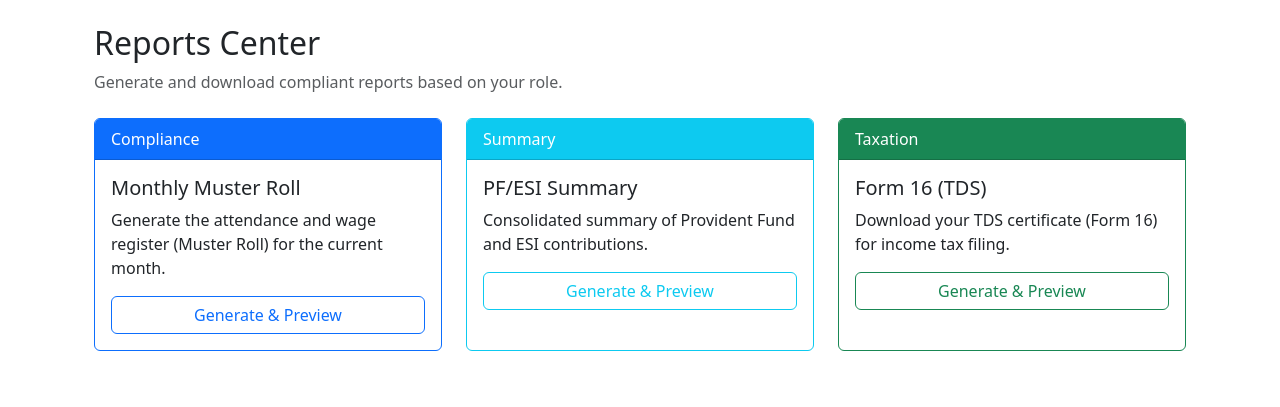
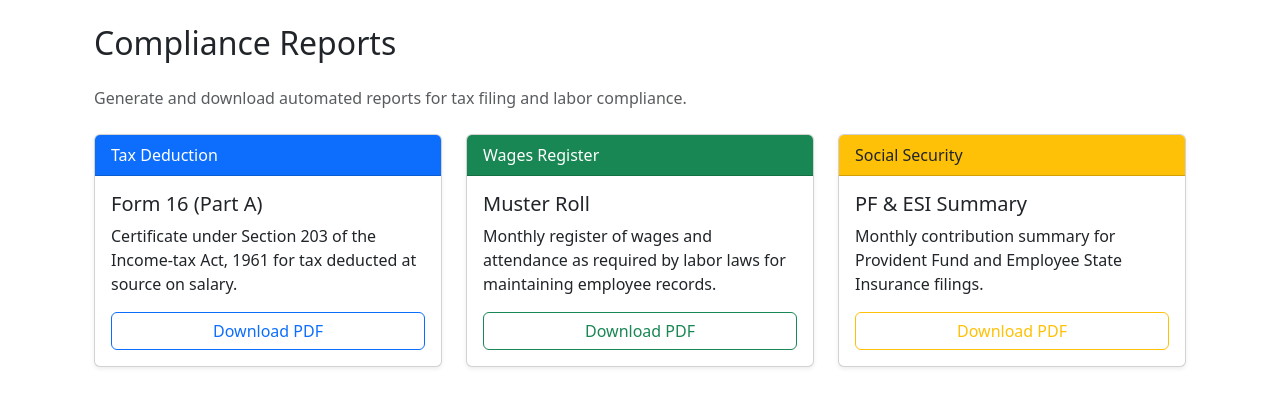
Before and after one commit to neeraj-kumar-756/hackathon-app, a Flask app: page /report in a window 1280 px wide. Shown: the part 56-463 px from the top of the page. Run offline with Flask 3, Linux system fonts and the light colour scheme; the visitor is signed in with stand-in values (Sample User, id 1); tables that the repository leaves empty hold one stand-in row (values such as "Sample post").

Commit message:
Add employee management features and generate compliance reports
- Implemented Form 16 generation for tax deduction certificates.
- Created Muster Roll and PF & ESI summary report generation.
- Enhanced Employee model with additional fields: PAN, UAN, PF number, ESI number, and department.
- Updated dashboard to display real-time statistics and compliance issues.
- Improved employee addition with AJAX support for better user experience.
- Added schema auto-update in run.py to ensure database compatibility with new fields.

```diff
--- a/app/models/model.py
+++ b/app/models/model.py
@@ -32,6 +32,11 @@ class Employee(db.Model):
     designation = db.Column(db.String(100), nullable=False)
     joining_date = db.Column(db.Date, nullable=False)
     basic_salary = db.Column(db.Float, nullable=False)
+    pan = db.Column(db.String(20), nullable=True)
+    uan = db.Column(db.String(20), nullable=True)
+    pf_number = db.Column(db.String(20), nullable=True)
+    esi_number = db.Column(db.String(20), nullable=True)
+    department = db.Column(db.String(50), nullable=True)
 
 class Payroll(db.Model):
     __tablename__ = 'payrolls'
@@ -41,6 +46,7 @@ class Payroll(db.Model):
     month = db.Column(db.String(20), nullable=False)
     year = db.Column(db.Integer, nullable=False)
     net_salary = db.Column(db.Float, nullable=False)
+    attendance_days = db.Column(db.Integer, default=0)
     generated_at = db.Column(db.DateTime, default=db.func.now())
 
     employee = db.relationship('Employee', backref=db.backref('payrolls', lazy=True))
--- a/app/routes/report.py
+++ b/app/routes/report.py
@@ -1,5 +1,9 @@
-from flask import Blueprint, render_template, session, redirect, url_for, flash
-from app.models.model import User
+from flask import Blueprint, render_template, session, redirect, url_for, flash, send_file, current_app
+from app.models.model import User, Employee
+from app.models.Form_16 import generate_form16
+from app.models.muster_roll import generate_muster_roll
+from app.models.pf_esi import generate_pf_esi_summary
+import os
 
 report_bp = Blueprint('report', __name__)
 
@@ -16,3 +20,97 @@ def report():
         return redirect(url_for('auth.login'))
 
     return render_template('report.html', user=user)
+
+@report_bp.route('/report/generate/<report_type>')
+def generate_report(report_type):
+    if 'user_id' not in session:
+        return redirect(url_for('auth.login'))
+
+    user_id = session['user_id']
+    user_role = session.get('user_role')
+    docs_dir = os.path.join(current_app.root_path, 'docs')
+
+    if not os.path.exists(docs_dir):
+        os.makedirs(docs_dir)
+
+    if report_type == 'form16':
+        filename = f"Form16_{user_id}.pdf"
+        filepath = os.path.join(docs_dir, filename)
+
+        # Fetch data for the logged-in user or a default employee
+        current_user = User.query.get(user_id)
+        employee = Employee.query.filter_by(email=current_user.email).first()
+
+        # If admin or no matching employee, use the first employee found
+        if not employee:
+            employee = Employee.query.first()
+
+        data = {}
+        if employee:
+            annual_salary = employee.basic_salary * 12
+            data = {
+                'name': employee.name,
+                'pan': employee.pan if employee.pan else "Not Found",
+                'uan': employee.uan if employee.uan else "Not Found",
+                'period': "FY 2025-26",
+                'amount_paid': f"Rs. {annual_salary:,.2f}",
+                'tax_deducted': f"Rs. {annual_salary * 0.05:,.2f}", # Assumed 5%
+                'tax_deposited': f"Rs. {annual_salary * 0.05:,.2f}",
+                'taxable_salary': f"Rs. {max(0, annual_salary - 50000):,.2f}" # Standard deduction
+            }
+
+        generate_form16(filepath, data)
+
+    elif report_type == 'muster':
+        if user_role != 'admin':
+            flash('Unauthorized: Only admins can generate Muster Roll.')
+            return redirect(url_for('report.report'))
+
+        filename = f"MusterRoll_{user_id}.pdf"
+        filepath = os.path.join(docs_dir, filename)
+
+        employees = Employee.query.all()
+        emp_list = []
+        for i, emp in enumerate(employees, 1):
+            emp_list.append({
+                'sl': str(i),
+                'name': emp.name,
+                'present': '26', # Mock attendance
+                'gross': f"{emp.basic_salary:.2f}",
+                'deduction': f"{emp.basic_salary * 0.1:.2f}",
+                'net': f"{emp.basic_salary * 0.9:.2f}",
+                'pf': f"{emp.basic_salary * 0.12:.2f}",
+                'esi': f"{emp.basic_salary * 0.0075:.2f}"
+            })
+
+        generate_muster_roll(filepath, emp_list)
+
+    elif report_type == 'pf_esi':
+        if user_role != 'admin':
+            flash('Unauthorized: Only admins can generate PF & ESI Summary.')
+            return redirect(url_for('report.report'))
+
+        filename = f"PF_ESI_{user_id}.pdf"
+        filepath = os.path.join(docs_dir, filename)
+
+        employees = Employee.query.all()
+        emp_list = []
+        for emp in employees:
+            pf = emp.basic_salary * 0.12
+            esi = emp.basic_salary * 0.0075
+            emp_list.append({
+                'name': emp.name,
+                'emp_pf': f"{pf:.2f}",
+                'employer_pf': f"{pf:.2f}", # Employer matches 12%
+                'total_pf': f"{pf * 2:.2f}",
+                'emp_esi': f"{esi:.2f}",
+                'employer_esi': f"{esi * (3.25/0.75):.2f}", # Employer 3.25% vs Employee 0.75%
+                'total_esi': f"{esi + (esi * (3.25/0.75)):.2f}"
+            })
+
+        generate_pf_esi_summary(filepath, emp_list)
+    else:
+        flash('Invalid report type')
+        return redirect(url_for('report.report'))
+
+    return send_file(filepath, as_attachment=True)
--- a/app/templates/report.html
+++ b/app/templates/report.html
@@ -2,85 +2,49 @@
 
 {% block content %}
 <div class="container mt-4">
-    <h2>Reports Center</h2>
-    <p class="text-muted">Generate and download compliant reports based on your role.</p>
+    <h2 class="mb-4">Compliance Reports</h2>
+    <p class="text-muted">Generate and download automated reports for tax filing and labor compliance.</p>
 
     <div class="row mt-4">
-        <!-- Monthly Muster Roll: Admin only -->
-        {% if user.role == 'admin' %}
-        <div class="col-md-4 mb-4">
-            <div class="card h-100 border-primary">
-                <div class="card-header bg-primary text-white">Compliance</div>
+        <!-- Form 16 Card -->
+        <div class="col-md-4">
+            <div class="card shadow-sm h-100">
+                <div class="card-header bg-primary text-white">Tax Deduction</div>
                 <div class="card-body">
-                    <h5 class="card-title">Monthly Muster Roll</h5>
-                    <p class="card-text">Generate the attendance and wage register (Muster Roll) for the current month.</p>
-                    <button onclick="showPreview('Monthly Muster Roll', 'muster_roll.pdf')" class="btn btn-outline-primary w-100">Generate & Preview</button>
+                    <h5 class="card-title">Form 16 (Part A)</h5>
+                    <p class="card-text">Certificate under Section 203 of the Income-tax Act, 1961 for tax deducted at source on salary.</p>
+                    <a href="{{ url_for('report.generate_report', report_type='form16') }}" class="btn btn-outline-primary w-100">Download PDF</a>
                 </div>
             </div>
         </div>
 
-        <!-- PF/ESI Summary: Admin only -->
-        <div class="col-md-4 mb-4">
-            <div class="card h-100 border-info">
-                <div class="card-header bg-info text-white">Summary</div>
+        <!-- Muster Roll Card -->
+        {% if user.role == 'admin' %}
+        <div class="col-md-4">
+            <div class="card shadow-sm h-100">
+                <div class="card-header bg-success text-white">Wages Register</div>
                 <div class="card-body">
-                    <h5 class="card-title">PF/ESI Summary</h5>
-                    <p class="card-text">Consolidated summary of Provident Fund and ESI contributions.</p>
-                    <button onclick="showPreview('PF/ESI Summary', 'pf_esi_summary.pdf')" class="btn btn-outline-info w-100">Generate & Preview</button>
+                    <h5 class="card-title">Muster Roll</h5>
+                    <p class="card-text">Monthly register of wages and attendance as required by labor laws for maintaining employee records.</p>
+                    <a href="{{ url_for('report.generate_report', report_type='muster') }}" class="btn btn-outline-success w-100">Download PDF</a>
                 </div>
             </div>
         </div>
         {% endif %}
 
-        <!-- Form 16: Employee & Admin -->
-        {% if user.role in ['admin', 'employee', 'user'] %}
-        <div class="col-md-4 mb-4">
-            <div class="card h-100 border-success">
-                <div class="card-header bg-success text-white">Taxation</div>
+        <!-- PF & ESI Card -->
+        {% if user.role == 'admin' %}
+        <div class="col-md-4">
+            <div class="card shadow-sm h-100">
+                <div class="card-header bg-warning text-dark">Social Security</div>
                 <div class="card-body">
-                    <h5 class="card-title">Form 16 (TDS)</h5>
-                    <p class="card-text">Download your TDS certificate (Form 16) for income tax filing.</p>
-                    <button onclick="showPreview('Form 16 TDS Certificate', 'form16.pdf')" class="btn btn-outline-success w-100">Generate & Preview</button>
+                    <h5 class="card-title">PF & ESI Summary</h5>
+                    <p class="card-text">Monthly contribution summary for Provident Fund and Employee State Insurance filings.</p>
+                    <a href="{{ url_for('report.generate_report', report_type='pf_esi') }}" class="btn btn-outline-warning w-100">Download PDF</a>
                 </div>
             </div>
         </div>
         {% endif %}
     </div>
-
-    <!-- Preview Section (Hidden by default) -->
-    <div id="preview-container" class="row mt-5" style="display: none;">
-        <div class="col-12">
-            <div class="card shadow">
-                <div class="card-header d-flex justify-content-between align-items-center">
-                    <h5 class="mb-0" id="preview-title">Report Preview</h5>
-                    <button class="btn btn-danger btn-sm" onclick="closePreview()">Close</button>
-                </div>
-                <div class="card-body text-center">
-                    <div class="alert alert-secondary" role="alert">
-                        Preview generated successfully. Click download to save the file.
-                    </div>
-                    <!-- Placeholder for PDF Preview -->
-                    <div class="bg-light border mb-3 p-5" style="min-height: 300px; display: flex; align-items: center; justify-content: center;">
-                        <h3 class="text-muted">PDF Preview Window</h3>
-                    </div>
-
-                    <a id="download-btn" href="#" class="btn btn-primary btn-lg">Download PDF</a>
-                </div>
-            </div>
-        </div>
-    </div>
 </div>
-
-<script>
-    function showPreview(title, filename) {
-        document.getElementById('preview-title').innerText = 'Preview: ' + title;
-        document.getElementById('preview-container').style.display = 'block';
-        document.getElementById('preview-container').scrollIntoView({behavior: 'smooth'});
-        document.getElementById('download-btn').setAttribute('download', filename);
-    }
-
-    function closePreview() {
-        document.getElementById('preview-container').style.display = 'none';
-    }
-</script>
 {% endblock %}
--- a/run.py
+++ b/run.py
@@ -1,9 +1,24 @@
 from app import create_app
 from app.models.model import db
+from sqlalchemy import text
 
 app = create_app()
 
 if __name__ == '__main__':
     with app.app_context():
         db.create_all()
+
+        # Auto-update schema to add new columns if they are missing
+        try:
+            with db.engine.connect() as conn:
+                conn.execute(text("ALTER TABLE employees ADD COLUMN IF NOT EXISTS pan VARCHAR(20)"))
+                conn.execute(text("ALTER TABLE employees ADD COLUMN IF NOT EXISTS uan VARCHAR(20)"))
+                conn.execute(text("ALTER TABLE employees ADD COLUMN IF NOT EXISTS pf_number VARCHAR(20)"))
+                conn.execute(text("ALTER TABLE employees ADD COLUMN IF NOT EXISTS esi_number VARCHAR(20)"))
+                conn.execute(text("ALTER TABLE employees ADD COLUMN IF NOT EXISTS department VARCHAR(50)"))
+                conn.execute(text("ALTER TABLE payrolls ADD COLUMN IF NOT EXISTS attendance_days INTEGER DEFAULT 0"))
+                conn.commit()
+        except Exception as e:
+            print(f"Schema update note: {e}")
+
     app.run(debug=True)
```
Also changed, not shown: app/models/Form_16.py (added, +80 -0 lines), app/models/muster_roll.py (added, +86 -0 lines), app/models/pf_esi.py (added, +100 -0 lines), app/routes/auth.py (+14 -0 lines), app/routes/dashboard.py (+64 -9 lines), app/routes/employee.py (+23 -2 lines), app/templates/dashboard.html (+31 -11 lines).
